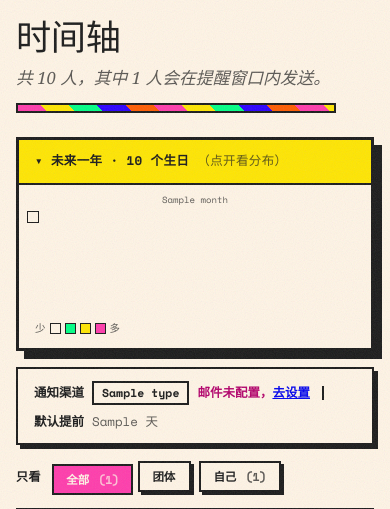
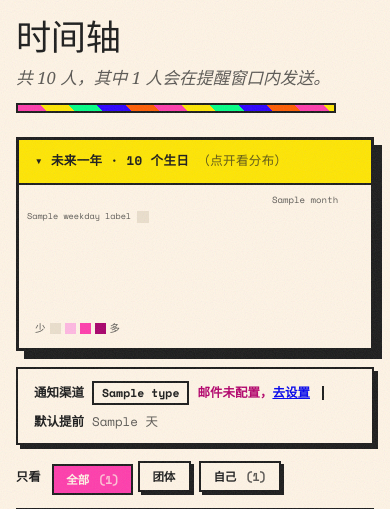
Before and after one commit to Practice019/BirthdayRS, a FastAPI app: template templates/web/list.html in a window 390 px wide, after a click that opens the changed part. Shown: the part 184-693 px from the top of the page. Run offline with FastAPI, Linux system fonts and the light colour scheme; the template is opened without the code that fills it: most values are stand-ins (such as "Sample title", 1, 10 or a date in 2020); some libraries are stand-ins or nearby versions; some web fonts are replaced.

Commit message:
style: 热力图去掉格子边框，改同色相分级 + 补星期栏
第一版太丑，根源不是配色不够狠，而是把极繁语言用错了地方：

- 365 个 1px 黑框叠在一起是张黑网，密度信号被网格线吃掉，
  颜色反而成了点缀 → 去掉边框，靠间隙和色块说话
- 绿/黄/粉三色混排像随机撒的彩色纸屑，会让人以为是四种不同的事，
  实际只是人数不同 → 改成同色相（pink）四级，用明度分级
- 7 行格子不悬浮不知道哪行是星期几 → 左侧补星期栏（一..日），
  与网格放进同一个 2×2 grid，自动对齐，不用手写 padding 凑高度
- 格子 16→19px，53 列正好填满面板内宽，右侧不再空一截
- 今天改用 outline 而非 border：border 在 border-box 下会让格子
  比邻居小一圈

外框（2px 墨黑 + 8px 硬阴影 + 零圆角）保留，里面安静下来。

```diff
--- a/src/web/domain.py
+++ b/src/web/domain.py
@@ -851,5 +851,8 @@
         "max": max_count,
         "weeks": weeks,
         "months": months,
+        # 行 = 周一..周日，与 weeks 里每行的顺序一致。左侧星期栏直接用，
+        # 不用在模板里写死——顺序和网格对不上时，图上会指错星期。
+        "weekday_labels": ["一", "二", "三", "四", "五", "六", "日"],
         "today": today.isoformat(),
     }
--- a/src/web/static/style.css
+++ b/src/web/static/style.css
@@ -795,16 +795,26 @@
 }
 
 /* ---------- 未来一年热力图（GitHub 贡献图那种）----------
-   一天一小格，53 列 × 7 行，行 = 周一到周日。
-   极繁语言：零圆角、2px 墨黑边框、硬色块（不用渐变）；
-   但格子本身很小，边框降到 1px 否则会糊成一团。 */
+   一天一小格，53 列 × 7 行，行 = 周一..周日，列 = 一周。
+
+   和第一版最大的差别：**格子不再带边框**。
+   365 个 1px 黑框叠在一起是一张黑网，密度信号全被网格线吃掉，
+   颜色反而变成点缀。GitHub 的做法是：无边框 + 间隙 + 同色相逐级加深。
+   外框（2px 墨黑 + 硬阴影 + 零圆角）保留极繁语言，里面安静下来。 */
 
 .heatmap {
-  /* 格子尺寸只在这里定义一次：月份标签和格子必须共用，否则标签会错列。
-     16 + 3 的 53 列 = 1004px，1440 视口下不用横向滚动就能看全一年；
-     再大就会溢出容器 —— 宁可让使用者滚一下，也不压缩格子（压了就不准） */
-  --hm-cell: 16px;
-  --hm-gap: 3px;
+  /* 格子尺寸只在这里定义一次：月份标签、星期栏、格子必须共用，
+     否则三者会错行。
+     53×19 + 52×2 = 1111px，正好填满 1440 视口下的面板内宽（约 1114）；
+     更窄的视口会横向滚动，不压缩格子。 */
+  --hm-cell: 19px;
+  --hm-gap: 2px;
+  /* 同色相四级：从"没有"到"三个人过生日"，靠明度而不是换颜色。
+     换色相会让人以为是四种不同的事，实际只是数量不同。 */
+  --hm-0: #ebdfcd;
+  --hm-1: #ffb8e2;
+  --hm-2: #ff3cac;
+  --hm-3: #a8006b;
   border: var(--border);
   box-shadow: var(--shadow);
   background: var(--bg);
@@ -819,7 +829,6 @@
   font-family: var(--font-mono);
   font-size: 12.5px;
   font-weight: 700;
-  text-transform: uppercase;
   letter-spacing: 0.03em;
   list-style: none;
 }
@@ -831,20 +840,46 @@
 }
 .heatmap[open] .heatmap__summary::before { content: "▾ "; }
 .heatmap__summary:hover { background: var(--green); }
-.heatmap__hint { font-weight: 400; opacity: 0.7; text-transform: none; }
+.heatmap__hint { font-weight: 400; opacity: 0.7; }
 
 /* 53 列在窄屏放不下 —— 横向滚动，不压缩格子（压了就点不准） */
 .heatmap__scroll { overflow-x: auto; padding: var(--sp-3) var(--sp-4); }
-.heatmap__body { display: inline-block; min-width: 100%; }
 
-/* 月份标签与格子用同一套列宽 */
+/* 整张图是一个 2×2 网格：
+        [空]      [月份标签]
+        [星期栏]  [格子]
+   这样星期栏与格子自动对齐，不需要手写 padding 去凑月份那一行的高度。 */
+.heatmap__graph {
+  display: grid;
+  grid-template-rows: auto auto;
+  grid-template-columns: auto auto;
+  gap: 4px 6px;
+  width: max-content;
+}
+.heatmap__weekdays {
+  grid-area: 2 / 1;
+  display: grid;
+  grid-template-rows: repeat(7, var(--hm-cell));
+  gap: var(--hm-gap);
+  font-family: var(--font-mono);
+  font-size: 9.5px;
+  line-height: 1;
+  color: var(--muted);
+  text-align: right;
+}
+.heatmap__weekdays span {
+  display: flex;
+  align-items: center;
+  justify-content: flex-end;
+}
+
+/* 月份标签与格子共用同一套列宽，标签才会正好落在对应那一列 */
 .heatmap__months {
+  grid-area: 1 / 2;
   display: grid;
   grid-auto-flow: column;
-  /* 与格子同宽同间距，标签才会正好落在对应那一列 */
   grid-auto-columns: var(--hm-cell);
   gap: var(--hm-gap);
-  margin-bottom: 4px;
   font-family: var(--font-mono);
   font-size: 10px;
   color: var(--muted);
@@ -858,11 +893,11 @@
   justify-self: start;
 }
 
-/* 格子：横向排布，每 7 个换行 = 一周一列（与 GitHub 一致：
-   列是周，行是星期）。用 grid-auto-flow: column 自动成 53 列。 */
+/* 格子：grid-auto-flow: column 自动成 53 列（列 = 周，行 = 星期） */
 .heatmap__grid {
+  grid-area: 2 / 2;
   display: grid;
-  grid-template-rows: repeat(7, 1fr);
+  grid-template-rows: repeat(7, var(--hm-cell));
   grid-auto-flow: column;
   grid-auto-columns: var(--hm-cell);
   gap: var(--hm-gap);
@@ -873,28 +908,29 @@
 .hm-cell {
   width: var(--hm-cell);
   height: var(--hm-cell);
-  border: 1px solid var(--fg);
-  background: var(--bg);
+  background: var(--hm-0);
+  display: block;
   position: relative;
-  display: block;
+  transition: transform 80ms var(--ease);
 }
-.hm-cell--void { border-color: transparent; background: transparent; }
-/* 五档：0 空 / 1 很少 / 2 中 / 3 多。硬色块，不用渐变 */
-.hm-cell--l0 { background: #fff5e6; }
-.hm-cell--l1 { background: var(--green); }
-.hm-cell--l2 { background: var(--yellow); }
-.hm-cell--l3 { background: var(--pink); }
-/* 今天：加粗边框 + 轻微放大，一眼找到起点 */
+/* 窗口外的占位格（为了保持网格结构）—— 必须完全透明，否则边缘会多出半列 */
+.hm-cell--void { background: transparent; }
+.hm-cell--l1 { background: var(--hm-1); }
+.hm-cell--l2 { background: var(--hm-2); }
+.hm-cell--l3 { background: var(--hm-3); }
+/* 今天：蓝框圈出来当锚点。用 outline 不用 border ——
+   border 会让格子在 border-box 下缩一圈，一眼就看得出比邻居小 */
 .hm-cell--today {
-  border: 2px solid var(--blue);
-  box-shadow: 0 0 0 1px var(--bg);
+  outline: 2px solid var(--blue);
+  outline-offset: 1px;
   z-index: 2;
 }
 .hm-cell:hover {
-  outline: 2px solid var(--blue);
+  outline: 2px solid var(--fg);
   outline-offset: 1px;
   z-index: 3;
 }
+.hm-cell--today:hover { outline-color: var(--blue); }
 
 /* 悬浮浮层：不用 ::after —— .heatmap__scroll 有 overflow-x: auto，
    绝对定位的子元素会被容器裁掉（第一列左侧、最上一行顶部都会缺角）。
@@ -916,7 +952,7 @@
 }
 .hm-tip[data-show] { display: block; }
 
-/* 图例 */
+/* 图例：少 ▢▢▢▢ 多 */
 .heatmap__legend {
   display: flex;
   align-items: center;
@@ -933,4 +969,5 @@
   /* 手机上一定放不下，直接缩小格子 + 横向滚动，滚到底能看到全年 */
   .heatmap { --hm-cell: 12px; --hm-gap: 3px; }
   .heatmap__months { font-size: 9px; }
+  .heatmap__weekdays { font-size: 8.5px; }
 }
--- a/templates/web/list.html
+++ b/templates/web/list.html
@@ -41,11 +41,20 @@
     </summary>
 
     <div class="heatmap__scroll">
-      <div class="heatmap__body">
+      {# 2×2 网格：左上留空 / 右上月份 / 左下星期 / 右下格子。
+         这样星期栏和格子自动对齐，不用手写 padding 去凑高度。 #}
+      <div class="heatmap__graph">
         {# 月份标签：按列定位，与下面的格子对齐 #}
         <div class="heatmap__months" aria-hidden="true">
           {% for m in heatmap.months %}
             <span class="heatmap__month" style="grid-column: {{ m.col + 1 }}">{{ m.label }}</span>
+          {% endfor %}
+        </div>
+
+        {# 星期栏：GitHub 只标 Mon/Wed/Fri，但中文一两个字就够，全标更清楚 #}
+        <div class="heatmap__weekdays" aria-hidden="true">
+          {% for w in heatmap.weekday_labels %}
+            <span>{{ w }}</span>
           {% endfor %}
         </div>
 
```
Also changed, not shown: tests/test_web.py (+22 -0 lines).
